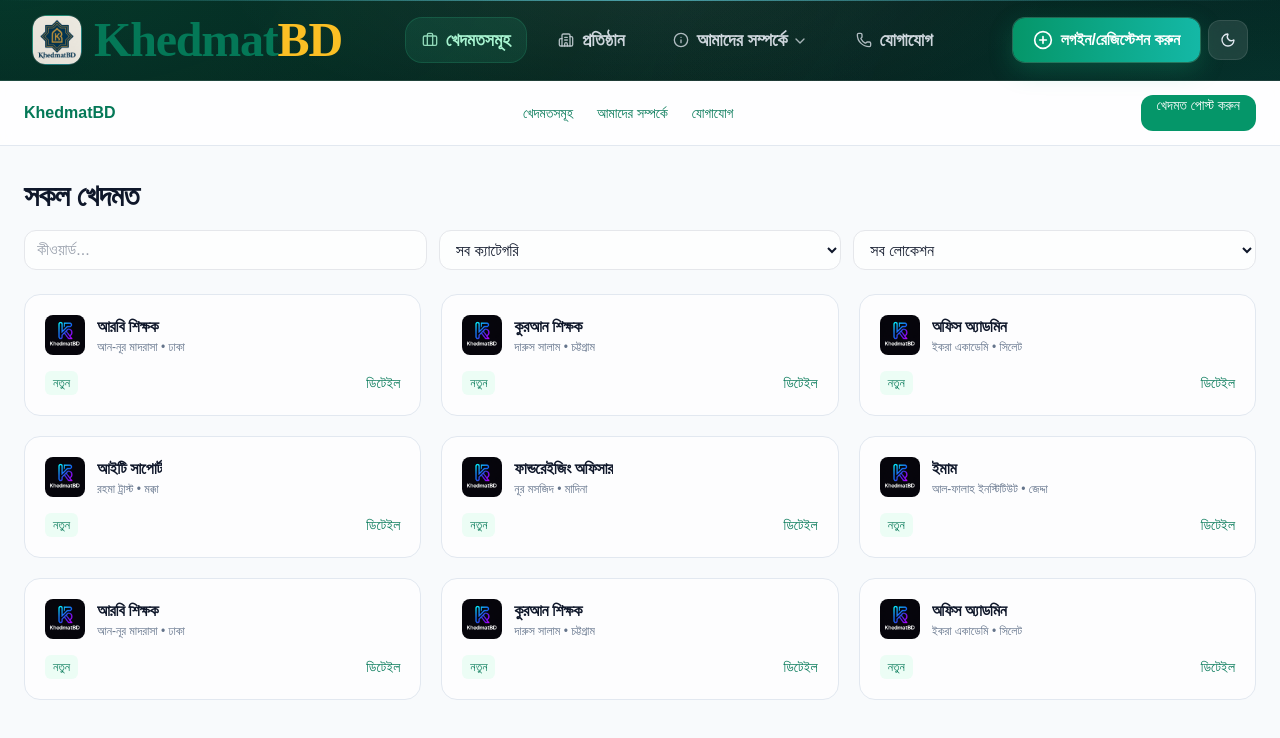
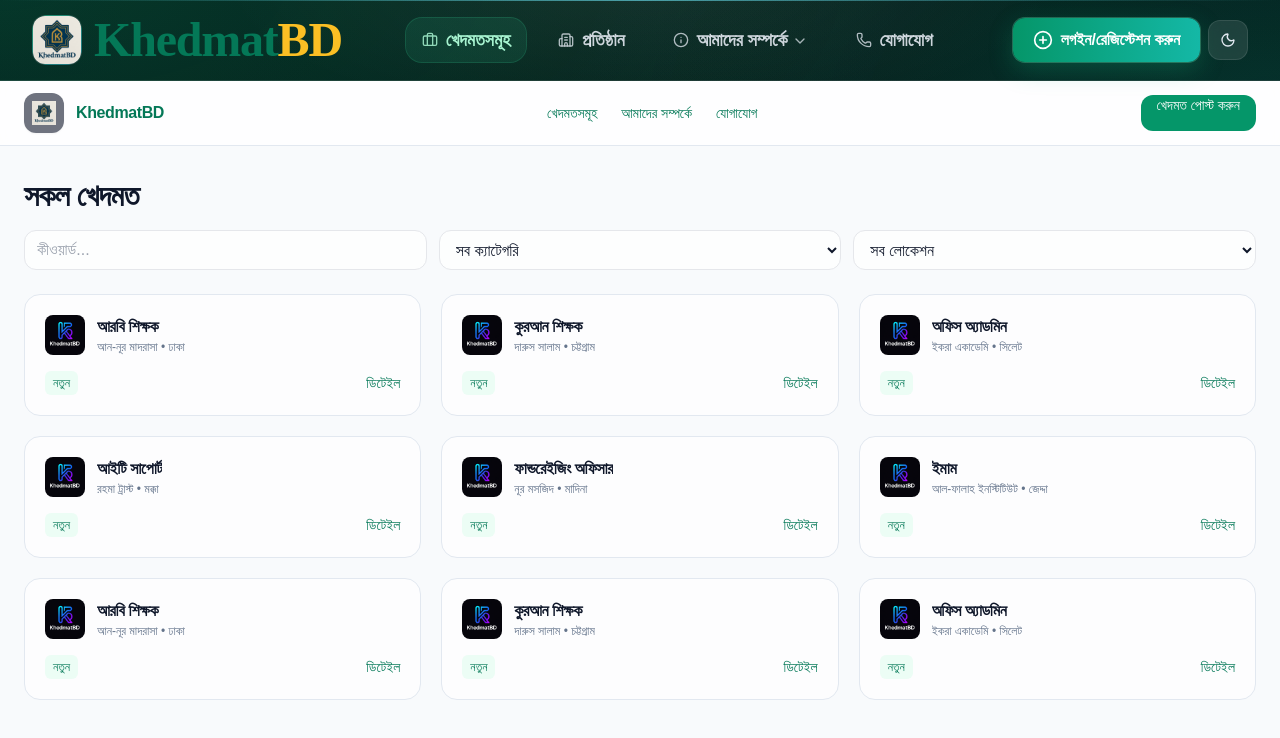
Before and after one commit to Alamgeer95/KhedmatBD, a Next.js app: page /jobs in a window 1280 px wide. Shown: the top 738 px of the page. Built offline with nearby package versions, Linux system fonts and the light colour scheme; no server answers; a web font is replaced by a local one.

Commit message:
feat: add new header logo

```diff
--- a/app/jobs/page.tsx
+++ b/app/jobs/page.tsx
@@ -36,13 +36,38 @@
       {/* Header */}
 <header className="border-b border-slate-200 dark:border-slate-800 bg-white/80 dark:bg-slate-900/70 backdrop-blur">
   <div className="mx-auto max-w-7xl px-4 md:px-6 h-16 flex items-center justify-between">
-          <Link href="/" className="font-semibold">KhedmatBD</Link>
+
+    {/* Left: Logo + Brand */}
+    <Link href="/" className="flex items-center gap-3 group">
+      {/* Logo badge */}
+      <div className="w-10 h-10 rounded-xl bg-slate-900/60 ring-1 ring-white/10 shadow-sm backdrop-blur grid place-items-center overflow-hidden">
+        <Image
+          src="/site-logo-2025-09-21.png"   // <- আপনার নতুন লোগো ফাইলনেম
+          alt="KhedmatBD"
+          width={24}
+          height={24}
+          className="block object-contain"
+          priority
+        />
+      </div>
+      {/* Wordmark */}
+      <span className="font-semibold tracking-tight group-hover:opacity-90">
+        KhedmatBD
+      </span>
+    </Link>
+
+    {/* Center: Nav */}
     <nav className="hidden md:flex items-center gap-6 text-sm">
       <Link href="/jobs" className="text-emerald-700 font-medium">খেদমতসমূহ</Link>
       <Link href="/about">আমাদের সম্পর্কে</Link>
       <Link href="/contact">যোগাযোগ</Link>
     </nav>
-          <Link href="/post-job" className="h-9 px-4 rounded-xl bg-emerald-600 text-white hover:bg-emerald-700 text-sm">
+
+    {/* Right: CTA */}
+    <Link
+      href="/post-job"
+      className="h-9 px-4 rounded-xl bg-emerald-600 text-white hover:bg-emerald-700 text-sm"
+    >
       খেদমত পোস্ট করুন
     </Link>
   </div>
```
Lines whose indentation alone changed are shown as unchanged.
